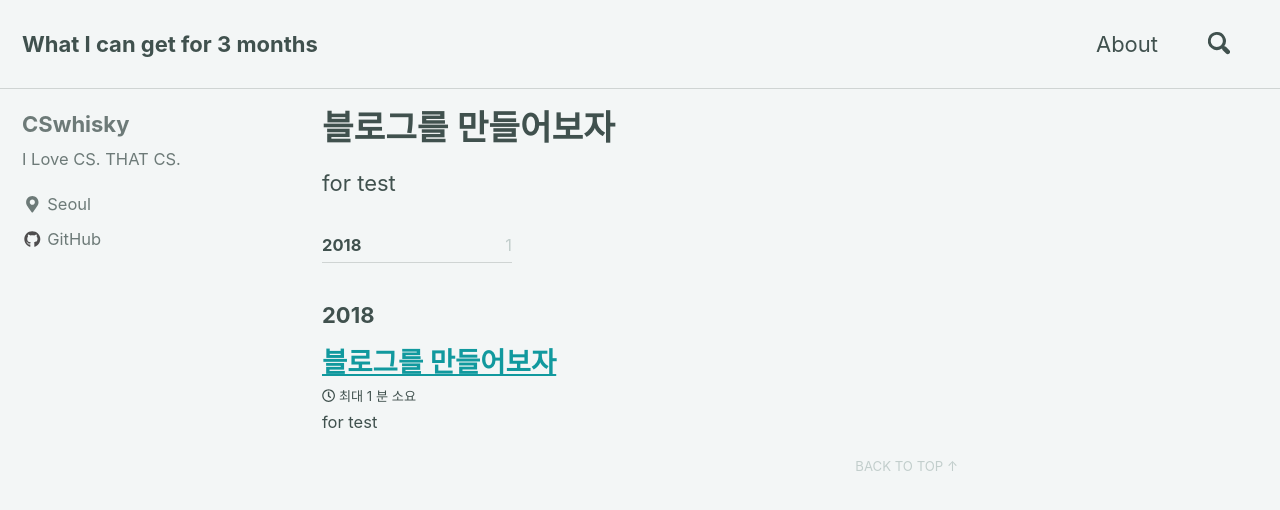
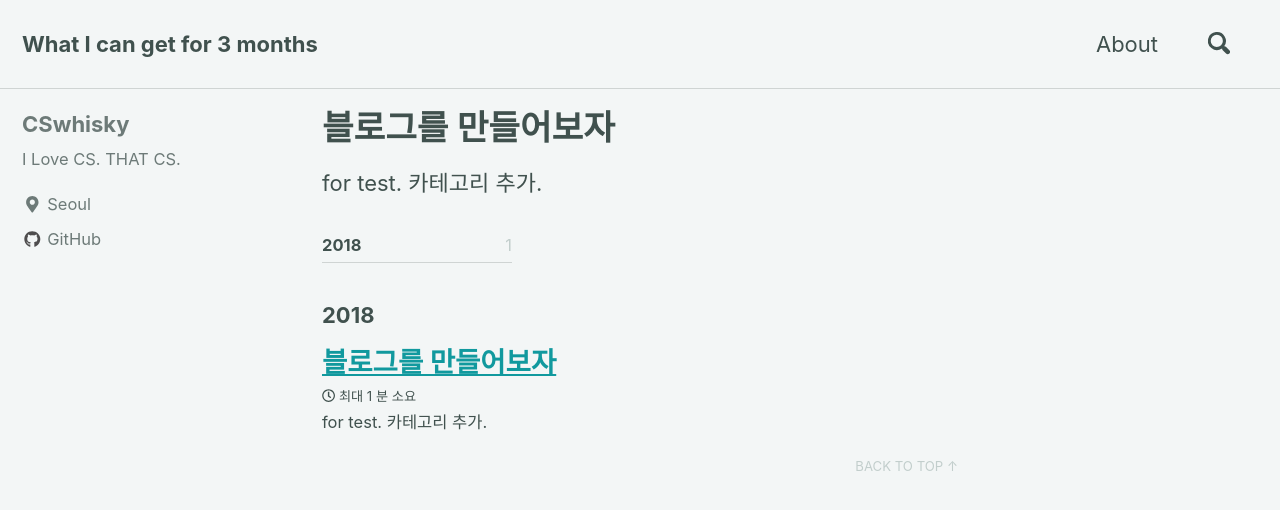
Before and after one commit to 2kindsofcs/-, a Jekyll site: the page built from _posts/2018-09-26-start-blog.md, in a window 1280 px wide and 900 px high. Shown: the top 510 px of the window. Built offline with Jekyll 4.4.1, drawn with Linux system fonts in a browser that asks for light colours; nearby versions of some CDN libraries.

Commit message:
test for categories

```diff
--- a/_posts/2018-09-26-start-blog.md
+++ b/_posts/2018-09-26-start-blog.md
@@ -2,8 +2,7 @@
 layout: posts
 title: "블로그를 만들어보자"
 slug: "start-blog"
-categories: blog
-tags: jekyll
+categories: general
 ---
 
-for test
+for test. 카테고리 추가.
```
